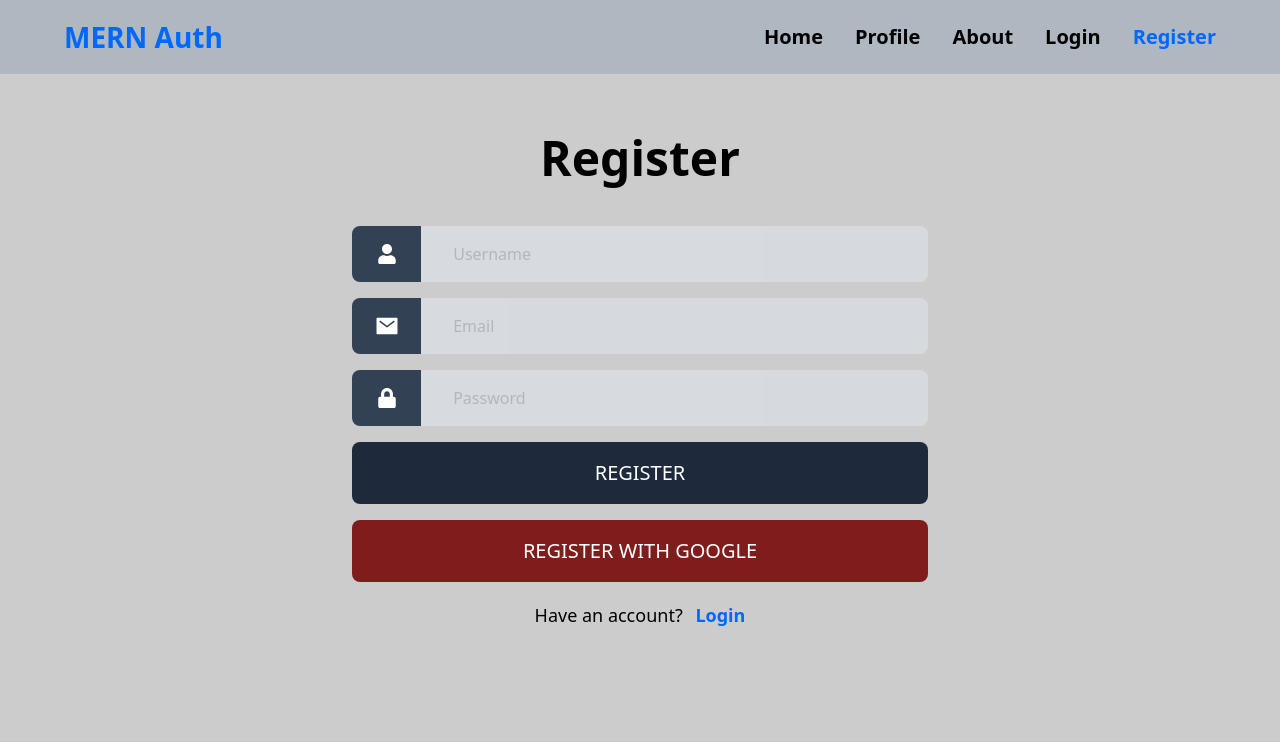
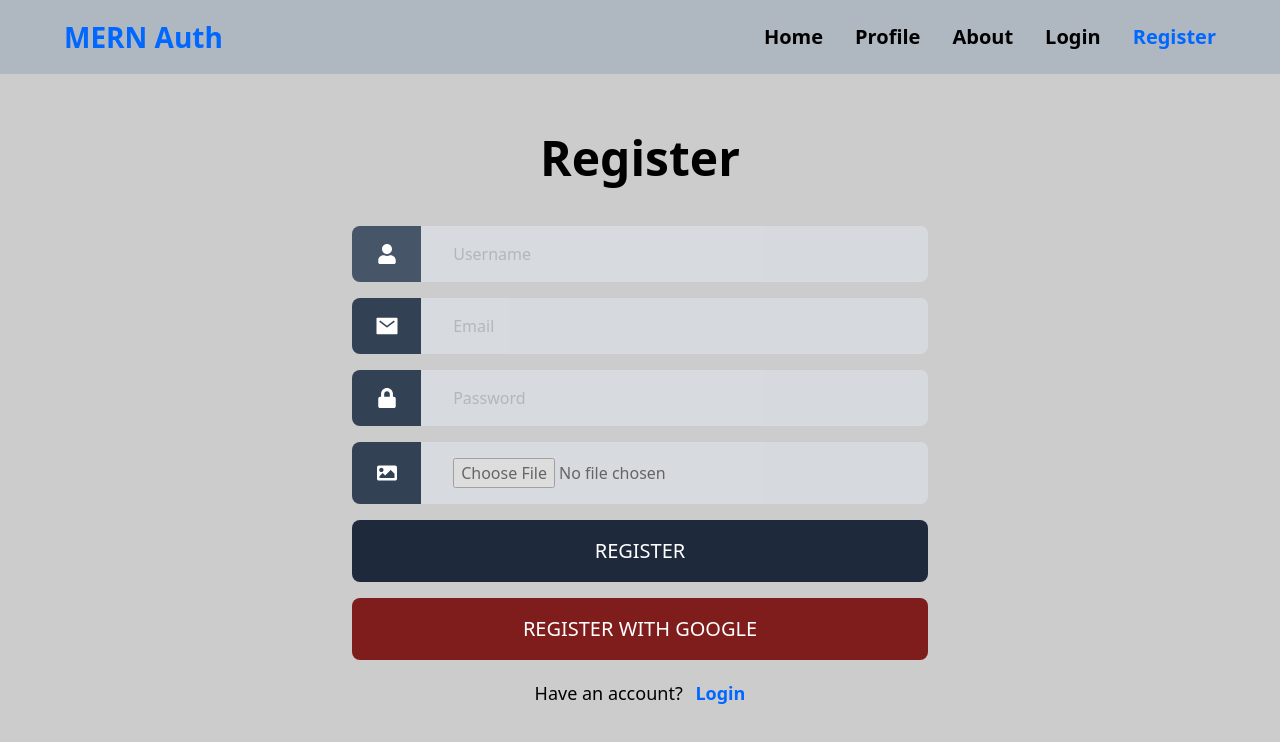
Before and after one commit to TuanNguyen0915/MERN_Auth, a React (Vite) app in the folder FrontEnd/: page /register in a window 1280 px wide. Shown: the top 742 px of the page. Built offline with nearby package versions, Linux system fonts and the light colour scheme; no server answers.

Commit message:
add upload photo field in register page

```diff
--- a/FrontEnd/src/pages/Register.jsx
+++ b/FrontEnd/src/pages/Register.jsx
@@ -56,7 +56,7 @@ const Register = () => {
         >
           {/* USERNAME */}
           <div className="mt-4 flex w-full">
-            <div className="flex w-[80px] items-center justify-center rounded-l-lg bg-slate-700">
+            <div className="flex w-[80px] items-center justify-center rounded-l-lg bg-slate-600">
               <FaUser className="text-[20px] text-white" />
             </div>
             <input
@@ -102,6 +102,22 @@ const Register = () => {
               onChange={handleChange}
             />
           </div>
+          {/* PHOTO */}
+          <div className="flex w-full">
+            <div className="flex w-[80px] items-center justify-center rounded-s-lg bg-slate-700">
+              <FaImage className="text-[20px] text-white" />
+            </div>
+            <input
+              type="file"
+              accept="png, jpeg"
+              placeholder="Password"
+              autoComplete="off"
+              name="photo"
+              value={formData.photo}
+              className=" w-full rounded-e-lg bg-slate-200 p-4 px-8 opacity-50 outline-none focus:opacity-100"
+              onChange={handleChange}
+            />
+          </div>
 
           {/* BUTTON */}
           <button
@@ -118,7 +134,7 @@ const Register = () => {
           <p className="text-[18px]">
             Have an account?{" "}
             <Link to="/login">
-              <span className="pl-2 text-textLink font-semibold">Login</span>
+              <span className="pl-2 font-semibold text-textLink">Login</span>
             </Link>
           </p>
         </div>
```
